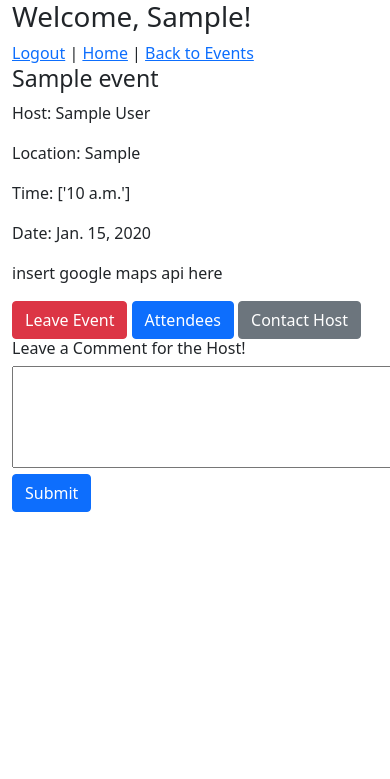
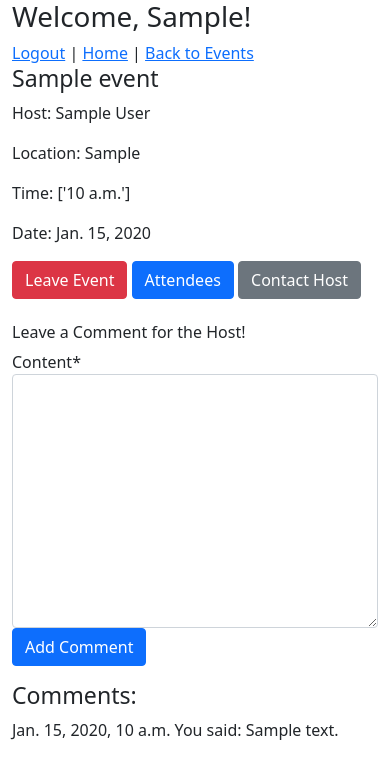
Before and after one commit to mamcdonald94/Eventer, a Django app: template event_planner/event_app/templates/event_info.html in a window 390 px wide; the page is wider, and only the part inside the window is pictured. Shown: the top 779 px of that part. Run offline with Django 3.2, Linux system fonts and the light colour scheme; the template is opened without the code that fills it: values that come from a table or form of the project are taken from there, others are empty; tables that the repository leaves empty hold one stand-in row (values such as "Sample post"); some libraries are stand-ins or nearby versions.

Commit message:
added commenting, Google Maps API, attendee list, and cancelling events

```diff
--- a/event_planner/event_app/forms.py
+++ b/event_planner/event_app/forms.py
@@ -85,6 +85,18 @@ class EditEventForm(forms.ModelForm):
 
 
 class CommentForm(forms.ModelForm):
+    def __init__(self, *args, **kwargs):
+        super().__init__(*args, **kwargs)
+        self.helper = FormHelper()
+        self.helper.form_id = 'CommentForm'
+        self.helper.form_class = 'bootstrap4'
+        self.helper.form_method = 'POST'
+        # searches for the named url path ('add_comment') and supplies the event instance id to the url so the event can be edited
+        # self.helper.form_action = reverse('event_planner:add_comment', args=[self.instance.event_commented.id])
+        self.helper.attrs = {'novalidate': ''}
+
+        self.helper.add_input(Submit('submit', 'Add Comment'))
+
     class Meta:
         model = Comment
         exclude = ['created_by', 'event_commented']
--- a/event_planner/event_app/templates/edit_event.html
+++ b/event_planner/event_app/templates/edit_event.html
@@ -11,7 +11,7 @@
     <div class="container">
         <div class="row">
             <div class="col-md-6">
-                <h1>Welcome, User!</h1>
+                <h1>Welcome, {{user.first_name}}!</h1>
             </div>
             <div class="col-md-4">
                 <a href="/logout">Logout</a> | <a href="/user/{{request.session.logged_user_id}}">Home</a>
@@ -23,6 +23,7 @@
                 {% crispy EditForm %}
             </div>
         </div>
+        <a href="/event/{{event.id}}/cancel-event"><button class="btn btn-danger">Cancel Event</button></a>
     </div>
     <script src="https://cdn.jsdelivr.net/npm/bootstrap@5.0.2/dist/js/bootstrap.bundle.min.js" integrity="sha384-MrcW6ZMFYlzcLA8Nl+NtUVF0sA7MsXsP1UyJoMp4YLEuNSfAP+JcXn/tWtIaxVXM" crossorigin="anonymous"></script>
 </body>
--- a/event_planner/event_app/templates/event_info.html
+++ b/event_planner/event_app/templates/event_info.html
@@ -1,24 +1,56 @@
 <!DOCTYPE html>
 <html lang="en">
+
 <head>
     <meta charset="UTF-8">
     <meta http-equiv="X-UA-Compatible" content="IE=edge">
     <meta name="viewport" content="width=device-width, initial-scale=1.0">
-    <link href="https://cdn.jsdelivr.net/npm/bootstrap@5.0.2/dist/css/bootstrap.min.css" rel="stylesheet" integrity="sha384-EVSTQN3/azprG1Anm3QDgpJLIm9Nao0Yz1ztcQTwFspd3yD65VohhpuuCOmLASjC" crossorigin="anonymous">
-    <title>Event Name Here</title>
+    <link href="https://cdn.jsdelivr.net/npm/bootstrap@5.0.2/dist/css/bootstrap.min.css" rel="stylesheet"
+        integrity="sha384-EVSTQN3/azprG1Anm3QDgpJLIm9Nao0Yz1ztcQTwFspd3yD65VohhpuuCOmLASjC" crossorigin="anonymous">
+    <script async src="https://maps.googleapis.com/maps/api/js?key=AIzaSyAAS5WLSCvRmuoFy9mIpfU_1F609nd-Ku0&callback=initMap"></script>
+    <title>{{this_event.title}}</title>
 </head>
+
 <body>
     <div class="container">
+        <!-- Modal -->
+        <div class="modal fade" id="attendeeModal" tabindex="-1" aria-labelledby="attendeeModalLabel" aria-hidden="true">
+            <div class="modal-dialog">
+                <div class="modal-content">
+                    <div class="modal-header">
+                        <h5 class="modal-title" id="attendeeModalLabel">People Attending {{this_event.title}}</h5>
+                        <button type="button" class="btn-close" data-bs-dismiss="modal" aria-label="Close"></button>
+                    </div>
+                    <div class="modal-body">
+                        <ul>
+                            {% for attendee in this_event.attendees.all %}
+                            <!-- conditional to show different name based on which user is viewing list -->
+                            {% if attendee.id != this_user.id %}
+                            <li>{{attendee.first_name}} {{attendee.last_name}}</li>
+                            {% else %}
+                            <li>You</li>
+                            {% endif %}
+                            {% endfor %}
+                        </ul>
+                    </div>
+                    <div class="modal-footer">
+                        <button type="button" class="btn btn-secondary" data-bs-dismiss="modal">Close</button>
+                        <button type="button" class="btn btn-primary">Save changes</button>
+                    </div>
+                </div>
+            </div>
+        </div>
         <div class="row">
             <div class="col-md-8">
                 <h1>Welcome, {{this_user.first_name}}!</h1>
             </div>
             <div class="col-md-4">
-                <a href="/logout">Logout</a> | <a href="/user/{{this_user.id}}">Home</a> | <a href="/events"> Back to Events</a>
+                <a href="/logout">Logout</a> | <a href="/user/{{this_user.id}}">Home</a> | <a href="/events"> Back to
+                    Events</a>
             </div>
         </div>
         <div class="row">
-            <div class="col-md-6">
+            <div class="col-md-5">
                 <h3>{{this_event.title}}</h3>
                 <p>Host: {{this_event.host.first_name}} {{this_event.host.last_name}}</p>
                 <p>Location: {{this_event.location}}</p>
@@ -27,13 +59,38 @@
                 {% if messages %}
                 <ul class="messages" style="list-style-type: none;">
                     {% for message in messages %}
-                    <li {% if message.tags %} class="{{message.tags}}"{% endif %} style="color: green;">{{message}}</li>
+                    <li {% if message.tags %} class="{{message.tags}}" {% endif %} style="color: green;">{{message}}
+                    </li>
                     {% endfor %}
                 </ul>
                 {% endif %}
             </div>
             <div class="col-md-6">
-                <p>insert google maps api here</p>
+                <p hidden id="location">{{this_event.location}}</p>
+                <div id="map" class="w-75 h-100"></div>
+                <script>
+                    // Initialize and add the map
+                    function initMap() {
+                        geocoder = new google.maps.Geocoder();
+                        geocoder.geocode({ 'address': document.getElementById('location').innerHTML }, function (results, status) {
+                            if (status == 'OK') {
+                                const map = new google.maps.Map(document.getElementById("map"), {
+                                zoom: 15,
+                                center: results[0].geometry.location,
+                        });
+                                map.setCenter(results[0].geometry.location);
+                                var marker = new google.maps.Marker({
+                                    map: map,
+                                    position: results[0].geometry.location
+                                });
+                            }
+                            else {
+                                alert('Geocode was not successful for the following reason: ' + status);
+                            }
+                        });
+                        geocoder = new google.maps.Geocoder();
+                    }
+                </script>
             </div>
         </div>
         {% if this_event.host.id != request.session.logged_user_id %}
@@ -44,33 +101,44 @@
         {% else %}
         <a href="/event/{{this_event.id}}/remove-attendee"><button class="btn btn-danger">Leave Event</button></a>
         {% endif %}
-        <a href="#"><button class="btn btn-primary">Attendees</button></a>
+        <button class="btn btn-primary" data-bs-toggle="modal" data-bs-target="#attendeeModal">Attendees</button>
         <a href="#"><button class="btn btn-secondary">Contact Host</button></a>
-        <div class="row">
+        <div class="row mt-4">
             <div class="col-md-4 mb-3">
                 <h6>Leave a Comment for the Host!</h6>
-                <form action="#" method="POST">
-                    {% csrf_token %}
-                    <textarea name="comment" cols="50" rows="4"></textarea>
-                    <button class="btn btn-primary">Submit</button>
-                </form>
+                {% load crispy_forms_tags %}
+                {% crispy CommentForm %}
+            </div>
+            <div class="col-md-6 mb-3">
+                <h3>Comments:</h3>
+                {% for comment in this_event.comments.all %}
+                <!-- conditional to show different name based on if user made comment -->
+                {% if comment.created_by.id != this_user.id %}
+                <p>{{comment.created_at}} {{comment.created_by}} says: {{comment.content}}</p>
+                {% else %}
+                <p>{{comment.created_at}} You said: {{comment.content}}</p>
+                {% endif %}
+                {% endfor %}
             </div>
         </div>
         {% else %}
         <!-- Owner view -->
-        <a href="#"><button class="btn btn-primary">Attendees</button> </a>
+        <button class="btn btn-primary" data-bs-toggle="modal" data-bs-target="#attendeeModal">Attendees</button>
         <a href="/event/edit/{{this_event.id}}"><button class="btn btn-danger">Edit Event</button></a>
         <a href="#"><button class="btn btn-secondary">Contact Attendees</button></a>
         <div class="row">
             <div class="col-md-6">
                 <h3>Comments:</h3>
                 {% for comment in this_event.comments.all %}
-                <p>{{comment.content}}</p>
+                <p>{{comment.created_at}} {{comment.created_by}} says: {{comment.content}}</p>
                 {% endfor %}
             </div>
         </div>
         {% endif %}
     </div>
-    <script src="https://cdn.jsdelivr.net/npm/bootstrap@5.0.2/dist/js/bootstrap.bundle.min.js" integrity="sha384-MrcW6ZMFYlzcLA8Nl+NtUVF0sA7MsXsP1UyJoMp4YLEuNSfAP+JcXn/tWtIaxVXM" crossorigin="anonymous"></script>
+    <script src="https://cdn.jsdelivr.net/npm/bootstrap@5.0.2/dist/js/bootstrap.bundle.min.js"
+        integrity="sha384-MrcW6ZMFYlzcLA8Nl+NtUVF0sA7MsXsP1UyJoMp4YLEuNSfAP+JcXn/tWtIaxVXM"
+        crossorigin="anonymous"></script>
 </body>
+
 </html>
--- a/event_planner/event_app/urls.py
+++ b/event_planner/event_app/urls.py
@@ -9,12 +9,14 @@ urlpatterns = [
     path('logout/', logout),
     path('user/<int:user_id>', dashboard),
     path('login-required/', login_req),
-    path('event/info/<int:event_id>', event_info),
+    path('event/<int:event_id>/info', event_info, name='event_info'),
     path('events/', all_events),
     path('event/event-form', event_form),
     path('event/create-event', create_event),
+    path('event/<int:event_id>/cancel-event', cancel_event),
     path('event/<int:event_id>/edit-event', edit_event, name='edit_event'),
     path('event/edit/<int:event_id>', edit_form, name='edit_form'),
     path('event/<int:event_id>/add-attendee', add_attendee),
     path('event/<int:event_id>/remove-attendee', remove_attendee),
+    path('event/<int:event_id>/add-comment', add_comment, name='add_comment'),
 ]
```
Also changed, not shown: event_planner/event_app/templates/all_events.html (+6 -2 lines), event_planner/event_app/templates/dashboard.html (+6 -2 lines), event_planner/event_app/views.py (+48 -13 lines).
